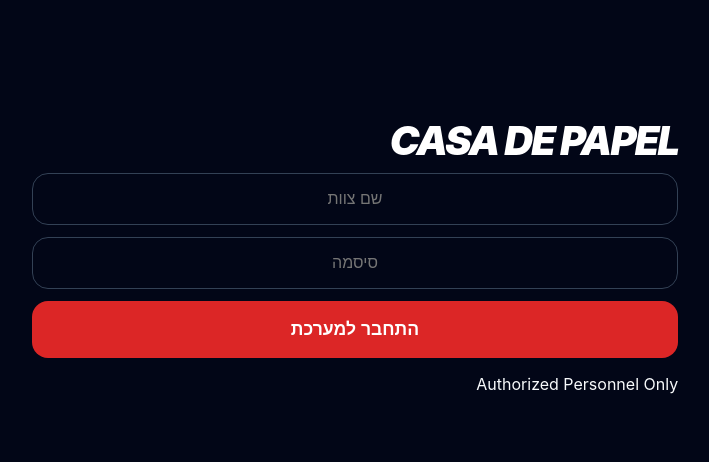
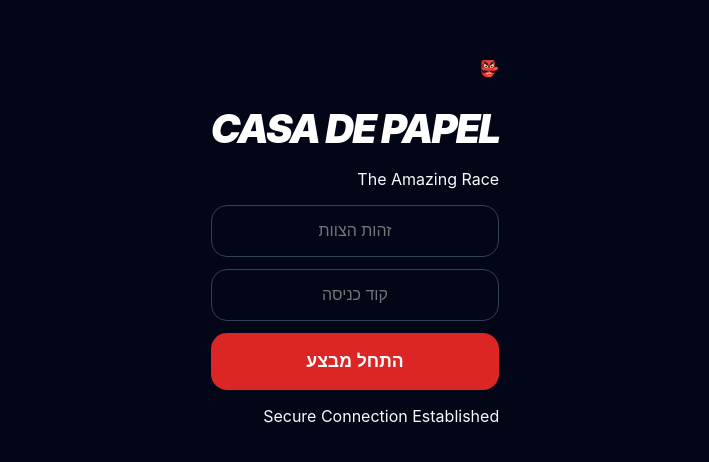
Before and after one commit to raza785612-cmd/casa-de-papel-race, a React (Vite) app: page /login in a window 1280 px wide. Shown: the part 150-612 px from the top of the page, without its empty margins (285-994 px from the left). Built offline with nearby package versions, Linux system fonts and the light colour scheme.

Commit message:
tipul 14

```diff
--- a/src/components/Login.jsx
+++ b/src/components/Login.jsx
@@ -5,22 +5,18 @@
 const Login = () => {
   const [username, setUsername] = useState("");
   const [password, setPassword] = useState("");
+  const [isLoading, setIsLoading] = useState(false);
   const navigate = useNavigate();
 
   const handleLogin = async () => {
-  // בדיקה ישירה מול הטבלה ללא פילטרים
-  const { data: rawData, error: rawError } = await supabase.from('teams').select('*');
-
-  console.log("Status check - Tables found:", rawData);
-  if (rawError) console.error("Database error:", rawError.message);
-
+    setIsLoading(true);
     const user = username.trim();
     const pass = password.trim();
 
     const { data, error } = await supabase
       .from('teams')
       .select('*')
-    .eq('username', user)
+      .ilike('username', user)
       .eq('login_password', pass)
       .maybeSingle();
 
@@ -28,39 +24,74 @@
       localStorage.setItem('race_user', JSON.stringify(data));
       navigate('/station/1');
     } else {
-    alert("לא נמצאה התאמה. בדוק את ה-Console כדי לראות אם הטבלה נגישה.");
+      alert("פרטי גישה שגויים. המערכת ננעלה.");
     }
+    setIsLoading(false);
   };
 
   return (
-    <div className="min-h-screen bg-slate-950 flex items-center justify-center p-6" dir="rtl">
-      <div className="bg-slate-900 p-8 rounded-3xl shadow-2xl border-t-4 border-red-600 w-full max-w-sm">
-        <h1 className="text-white text-3xl font-black mb-8 text-center italic tracking-tighter">CASA DE PAPEL</h1>
+    <div className="min-h-screen bg-black flex items-center justify-center p-4 relative overflow-hidden" dir="rtl">
+      {/* רקע דקורטיבי עדין */}
+      <div className="absolute inset-0 bg-[radial-gradient(circle_at_center,_var(--tw-gradient-stops))] from-red-900/20 via-black to-black"></div>
 
-        <div className="space-y-4">
+      <div className="relative w-full max-w-md">
+        {/* כרטיס הלוגין */}
+        <div className="bg-slate-900/80 backdrop-blur-xl border border-slate-800 rounded-3xl p-8 shadow-[0_0_50px_-12px_rgba(220,38,38,0.3)]">
+
+          {/* אמוג'י המסיכה והכותרת */}
+          <div className="text-center mb-8">
+            <div className="text-6xl mb-4 drop-shadow-[0_0_15px_rgba(220,38,38,0.8)] animate-pulse">
+              👺
+            </div>
+            <h1 className="text-white text-3xl font-black tracking-tighter italic">
+              CASA DE PAPEL
+            </h1>
+            <p className="text-red-600 text-xs font-bold tracking-[0.3em] mt-2 uppercase">
+              The Amazing Race
+            </p>
+          </div>
+
+          <div className="space-y-6">
+            <div className="relative group">
               <input
                 type="text"
-            placeholder="שם צוות"
+                placeholder="זהות הצוות"
                 value={username}
                 onChange={(e) => setUsername(e.target.value)}
-            className="w-full p-4 bg-black border border-slate-800 rounded-xl text-white text-center focus:border-red-600 outline-none transition-colors"
+                className="w-full p-4 bg-black/50 border border-slate-700 rounded-2xl text-white text-center focus:border-red-600 focus:ring-1 focus:ring-red-600 outline-none transition-all group-hover:border-slate-500"
               />
+            </div>
+
+            <div className="relative group">
               <input
                 type="password"
-            placeholder="סיסמה"
+                placeholder="קוד כניסה"
                 value={password}
                 onChange={(e) => setPassword(e.target.value)}
-            className="w-full p-4 bg-black border border-slate-800 rounded-xl text-white text-center focus:border-red-600 outline-none transition-colors"
+                className="w-full p-4 bg-black/50 border border-slate-700 rounded-2xl text-white text-center focus:border-red-600 focus:ring-1 focus:ring-red-600 outline-none transition-all group-hover:border-slate-500"
               />
+            </div>
+
             <button
               onClick={handleLogin}
-            className="w-full bg-red-600 hover:bg-red-700 text-white py-4 rounded-xl font-bold text-xl active:scale-95 transition-all shadow-lg shadow-red-900/20"
+              disabled={isLoading}
+              className={`w-full bg-red-600 hover:bg-red-700 text-white py-5 rounded-2xl font-black text-xl shadow-[0_4px_20px_-5px_rgba(220,38,38,0.5)] active:scale-[0.98] transition-all flex justify-center items-center gap-2 ${isLoading ? 'opacity-50' : ''}`}
             >
-            התחבר למערכת
+              {isLoading ? 'מתחבר למערכת...' : 'התחל מבצע'}
             </button>
           </div>
 
-        <p className="text-slate-500 text-xs text-center mt-6 uppercase tracking-widest">Authorized Personnel Only</p>
+          <div className="mt-8 flex items-center justify-center gap-2">
+            <span className="h-px w-8 bg-slate-800"></span>
+            <p className="text-slate-500 text-[10px] uppercase tracking-widest font-mono">
+              Secure Connection Established
+            </p>
+            <span className="h-px w-8 bg-slate-800"></span>
+          </div>
+        </div>
+
+        {/* אפקט דקורטיבי תחתון */}
+        <div className="absolute -bottom-2 -left-2 -right-2 h-20 bg-red-600/10 blur-3xl -z-10"></div>
       </div>
     </div>
   );
```
Lines whose indentation alone changed are shown as unchanged.
